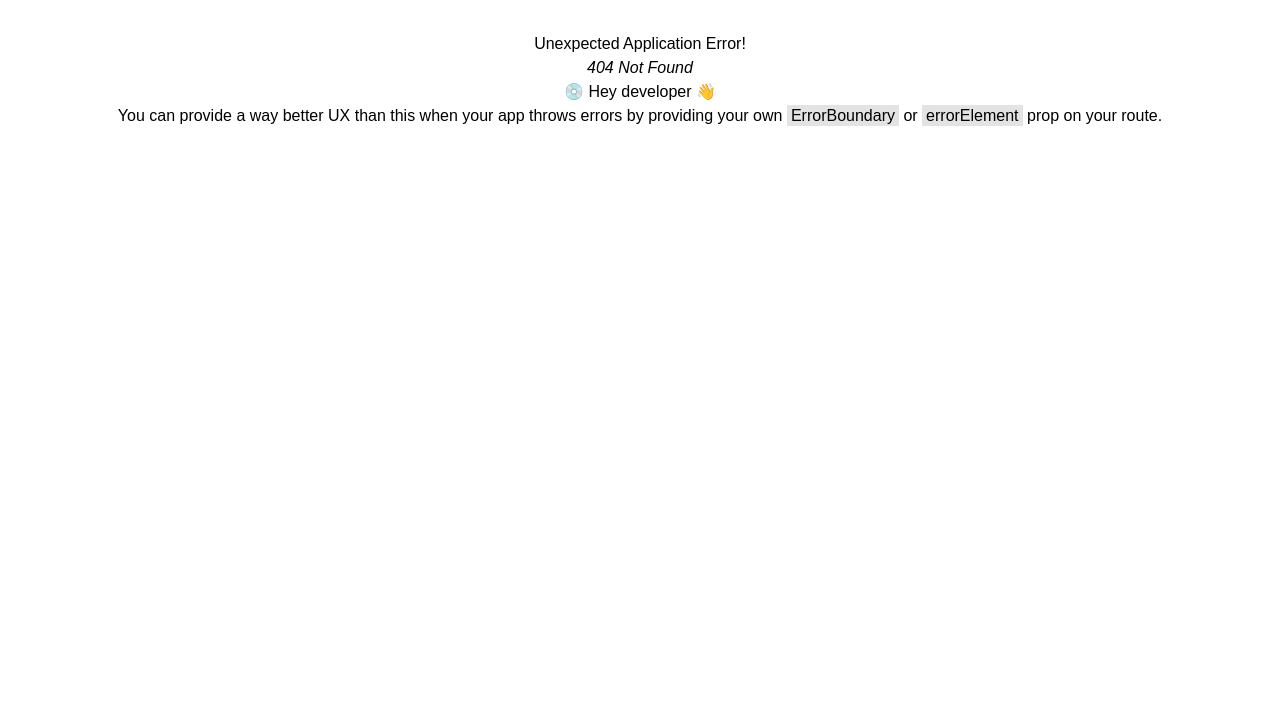
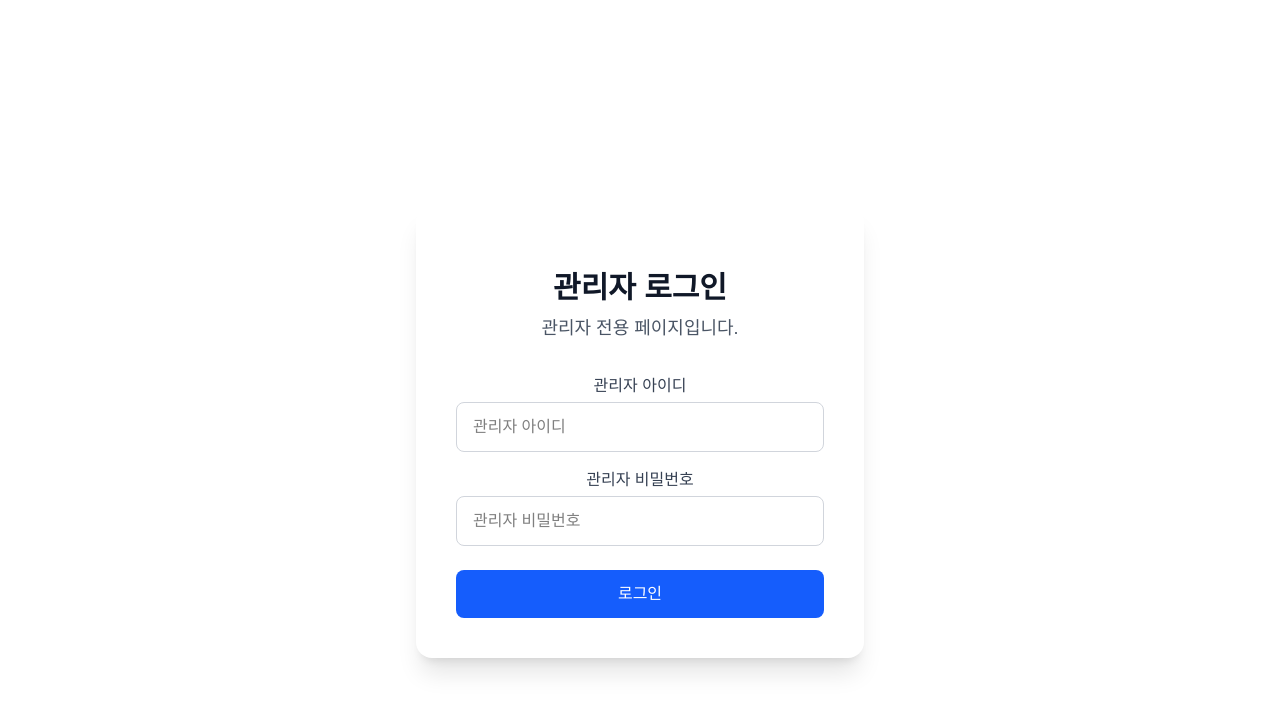
Before and after one commit to JIGeons/company_frontend, a React (Vite) app: page /admin in a window 1280 px wide. Before the commit this address had no page. Shown: the top 712 px of the page. Built offline with nearby package versions, Linux system fonts and the light colour scheme; a web font is replaced by a local one.

Commit message:
Ch5-1. 관리자 로그인 페이지 만들기
1. Admin 폴더 생성 후 각각의 페이지 생성
2. App.jsx에서 /admin 경로 설정
3. AdminLogin.jsx 레이아웃, 디자인 작성
4. 에러 메세지 표시

```diff
--- /dev/null
+++ b/src/Page/Admin/AdminLogin.jsx
@@ -0,0 +1,80 @@
+import React, {useState} from 'react';
+
+const AdminLogin = () => {
+    const [formData, setFormData] = useState({
+        username: "",
+        password: "",
+    });
+    const [error, setError] = useState('');
+
+  return (
+    <div className='min-h-screen bg-white flex items-center justify-center px-4'>
+        <div className='max-w-md w-full space-y-8 p-10 bg-white rounded-2xl shadow-xl'>
+            <div>
+                <h2 className='mt-6 text-center text-3xl font-semibold text-gray-900'>
+                    관리자 로그인
+                </h2>
+                <p className='mt-2 text-center text-lg text-gray-600'>
+                    관리자 전용 페이지입니다.
+                </p>
+            </div>
+
+            <form className='mt-8 space-y-6'>
+                <div className='space-y-4'>
+                    <div>
+                        <label
+                          htmlFor="username"
+                          className='block text-xm font-medium text-gray-700'
+                        >
+                            관리자 아이디
+                        </label>
+                        <input
+                          id="username"
+                          name="username"
+                          type="text"
+                          required
+                          className="mt-1 block w-full px-4 py-3 rounded-lg border border-gray-300 focus:outline-none focus:ring-2 focus:ring-blue-500 focus:border-blue-500 transition-colors duration-300"
+                          placeholder='관리자 아이디'
+                        />
+                    </div>
+                    <div>
+                        <label
+                          htmlFor="password"
+                          className='block text-xm font-medium text-gray-700'
+                        >
+                            관리자 비밀번호
+                        </label>
+                        <input
+                          id="password"
+                          name="password"
+                          type="password"
+                          required
+                          className="mt-1 block w-full px-4 py-3 rounded-lg border border-gray-300 focus:outline-none focus:ring-2 focus:ring-blue-500 focus:border-blue-500 transition-colors duration-300"
+                          placeholder='관리자 비밀번호'
+                        />
+                    </div>
+                </div>
+
+                { error && (
+                  <div className='bg-red-50 text-red-500 p-4 rounded-lg text-base font-bold text-center'>
+                      { typeof error === "string" ? error: error.message}
+                      { error.remainingAttempts !== undefined && (
+                        <div className='mt-1 text-red-500'>
+                            남은 시도 횟수: {error.remainingAttempts}회
+                        </div>
+                      )}
+                  </div>
+                )}
+                <button
+                  type="submit"
+                  className='w-full items-center px-4 py-3 border-transparent rounded-lg text-white bg-blue-600 hover:bg-blue-700 font-medium transition-colors duration-300'
+                >
+                    로그인
+                </button>
+            </form>
+        </div>
+    </div>
+  );
+}
+
+export default AdminLogin;
```
Also changed, not shown: src/App.jsx (+8 -0 lines), src/Page/Admin/AdminContexts.jsx (added, +10 -0 lines), src/Page/Admin/AdminCreatePost.jsx (added, +10 -0 lines), src/Page/Admin/AdminEditPost.jsx (added, +10 -0 lines), src/Page/Admin/AdminPosts.jsx (added, +10 -0 lines).
